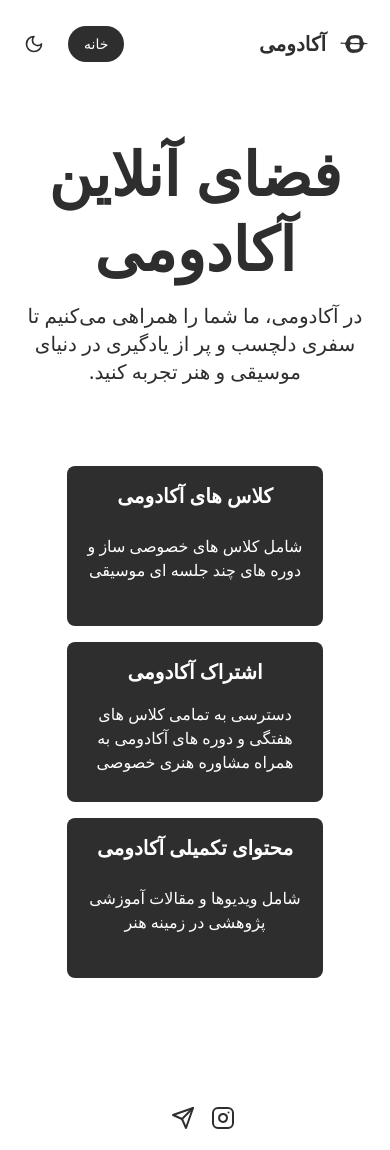
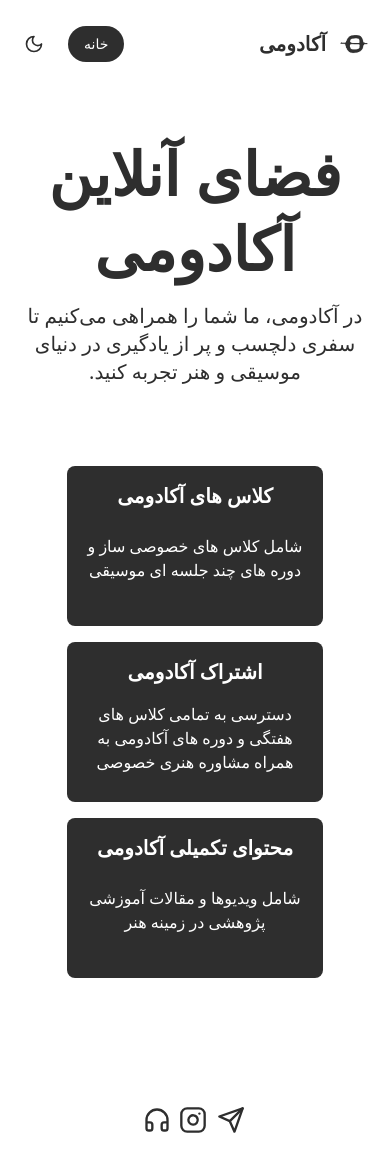
Before and after one commit to aamidd/acadomy, a Next.js app: page / in a window 390 px wide. Built offline with nearby package versions, Linux system fonts and the light colour scheme.

Commit message:
change title and add headphone icon

```diff
--- a/app/layout.tsx
+++ b/app/layout.tsx
@@ -4,7 +4,7 @@ import { Inter } from 'next/font/google'
 const inter = Inter({ subsets: ['latin'] })
 
 export const metadata = {
-  title: 'Acadomy - Building the Future',
+  title: 'Acadomy',
   description: 'Discover and develop your talents with Acadomy',
 }
 
--- a/app/page.tsx
+++ b/app/page.tsx
@@ -2,7 +2,7 @@
 
 import { useState, useEffect } from 'react'
 import Image from 'next/image'
-import { Moon, Sun, Instagram, Send } from 'lucide-react'
+import { Moon, Sun, Instagram, Send, HeadphonesIcon } from 'lucide-react'
 
 export const runtime = "edge";
 
@@ -87,14 +87,18 @@ export default function Component() {
         </section>
       </main>
 
-      <footer className="mt-20 flex justify-center space-x-8 mb-4">
-        <a href="https://www.instagram.com/acadomy.art/?utm_source=ig_web_button_share_sheet" className="text-current hover:text-gray-300" target="_blank">
-          <Instagram className="w-14 h-6" />
+      <footer className="mt-20 flex justify-center items-center mb-4">
+        <a href="https://t.me/Acadomy" className="text-current hover:text-gray-300 mx-1.5" target="_blank">
+          <Send className="w-7 h-7" />
         </a>
-        <a href="https://t.me/AcadomySupport" className="text-current hover:text-gray-300" target="_blank">
-          <Send className="w-6 h-6" />
+        <a href="https://www.instagram.com/acadomy.art/?utm_source=ig_web_button_share_sheet" className="text-current hover:text-gray-300 mx-1" target="_blank">
+          <Instagram className="w-7 h-7" />
+        </a>
+        <a href="https://t.me/AcadomySupport" className="text-current hover:text-gray-300 mx-1" target="_blank">
+          <HeadphonesIcon className="w-7 h-7" />
         </a>
       </footer>
+
     </div>
   )
 }
```
